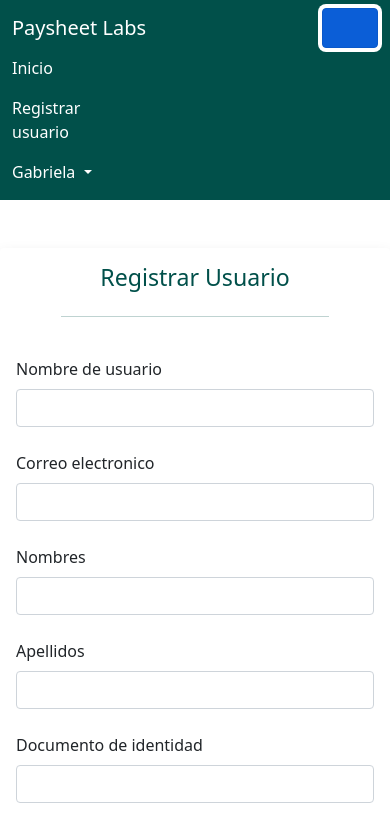
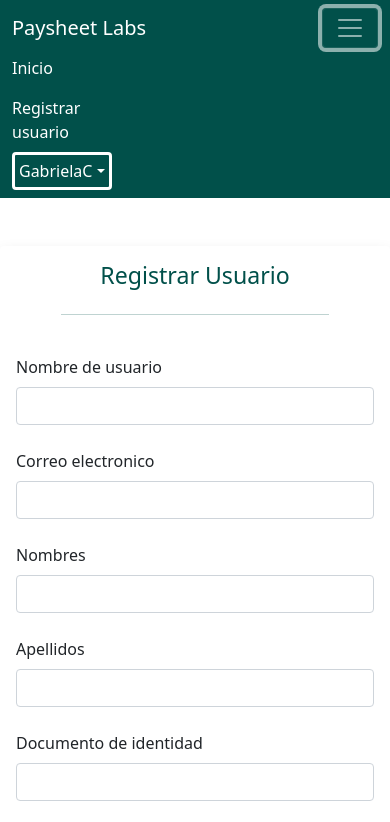
Before and after one commit to ericfmg/Replicapaysheetlabs, a plain HTML site: page registro.html in a window 390 px wide. Both pictures are taken after a click on the button "Toggle navigation". Shown: the top 822 px of the page. Drawn offline with nearby package versions, Linux system fonts and the light colour scheme.

```diff
--- a/assets/styles.css
+++ b/assets/styles.css
@@ -15,3 +15,18 @@ body{
 .im{
     max-width: 40vw;
 }
+.btn-pslc{
+    background-color: #01504A ;
+    border-style: solid;
+    border-width: 0.2rem;
+    border-color: white !important;
+    color: white !important;
+}
+.btn-pslc:hover{
+    background-color: white;
+    color: black !important;
+}
+.btn-lo{
+    width: 50%;
+    margin-left: 12vw;
+}
--- a/registro.html
+++ b/registro.html
@@ -17,13 +17,13 @@
   </head>
   <body>
     <!-- As a link -->
-    <nav class="navbar navbar-expand-lg pslc">
+    <nav class="navbar navbar-expand-lg navbar-dark pslc">
       <div class="container-fluid">
         <div class="w-25">
             <a class="navbar-brand text-white" href="#">Paysheet Labs</a>
         </div>
         <button
-          class="navbar-toggler btn-primary"
+          class="navbar-toggler "
           type="button"
           data-bs-toggle="collapse"
           data-bs-target="#navbarNavDropdown"
@@ -31,7 +31,7 @@
           aria-expanded="false"
           aria-label="Toggle navigation"
         >
-          <span class="navbar-toggler-icon"></span>
+          <span class="navbar-toggler-icon "></span>
         </button>
         <div class="collapse navbar-collapse" id="navbarNavDropdown">
           <ul class="navbar-nav d-flex w-100">
@@ -45,24 +45,25 @@
                   </li>
 
 
-            <li class="nav-item dropdown d-flex " style="width: 33%;">
+            <li class="nav-item dropdown d-flex flex-wrap " style="width: 33%;">
               <a
-                class="nav-link dropdown-toggle text-white text-lg-end"
+                class="nav-link dropdown-toggle  d-flex align-items-center text-center btn-pslc rounded p-1 ms-lg-auto"
                 href="#"
                 id="navbarDropdownMenuLink"
                 role="button"
                 data-bs-toggle="dropdown"
                 aria-expanded="false"
-                style="width: 100%;"
+                style="width: 50;"
               >
-                Gabriela
+                GabrielaC
               </a>
               <ul
-                class="dropdown-menu w-100"
+                class="dropdown-menu btn-lo "
                 aria-labelledby="navbarDropdownMenuLink"
 
+
               >
-                <li class="text-end">
+                <li class="text-end " >
                   <a class="dropdown-item" href="#">Gabriela Carmona</a>
                 </li>
                 <li class="text-end">
```
